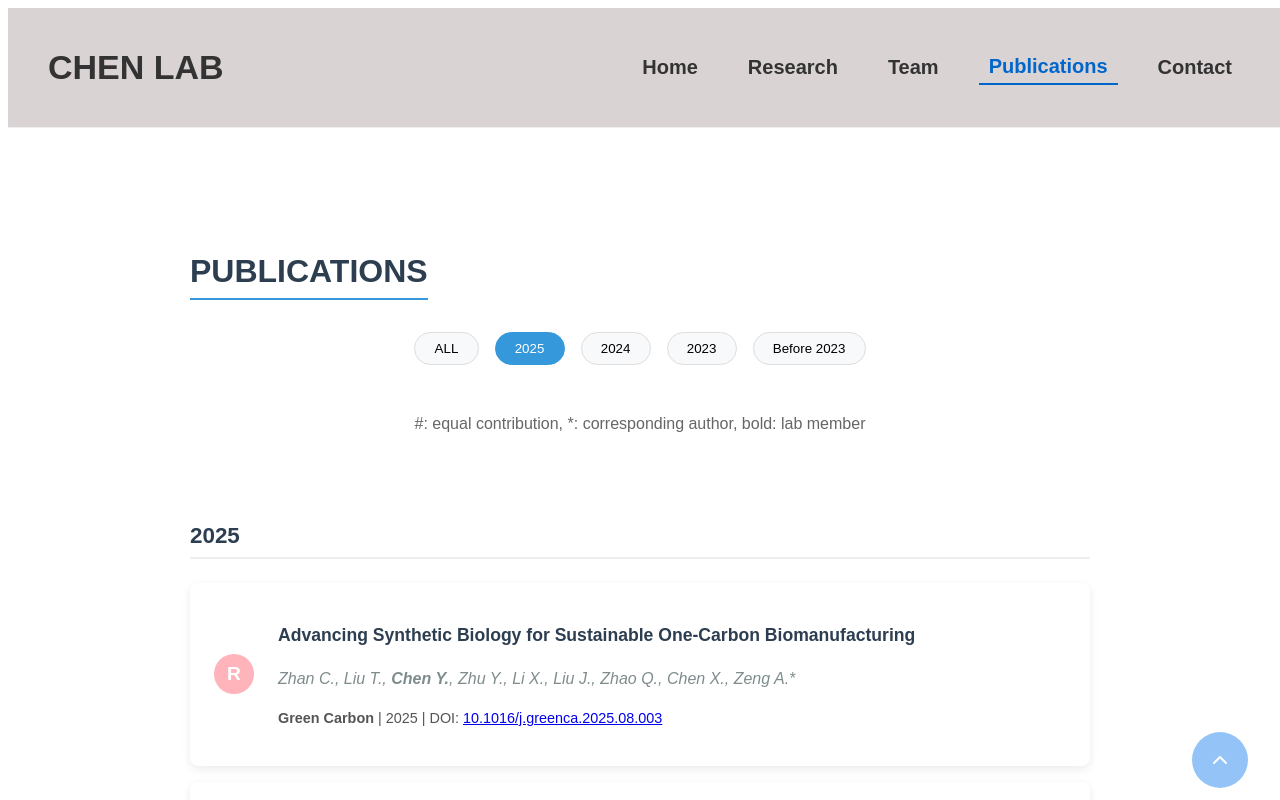
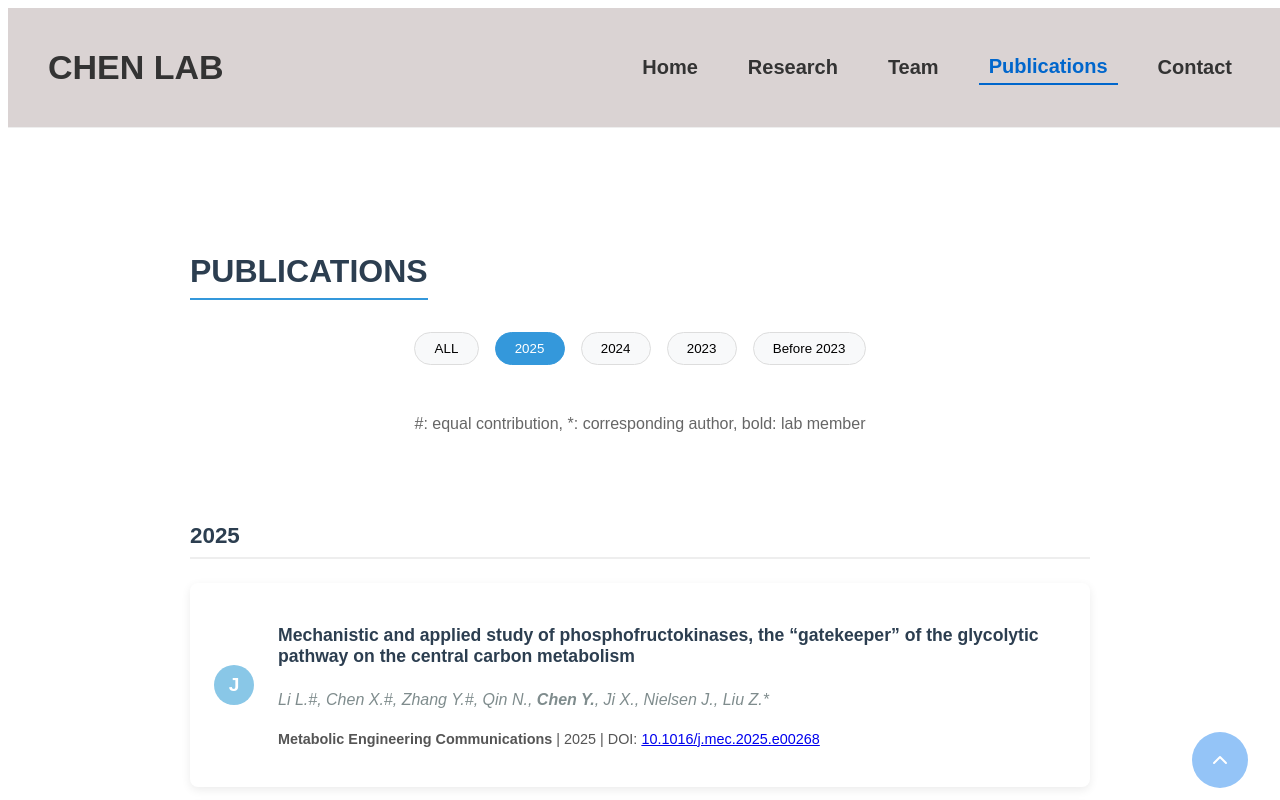
Before and after one commit to huangyuanyuan98/ChenYuLab-Website, a Vue app: page /publications in a window 1280 px wide. Shown: the top 800 px of the page. Built offline with nearby package versions, Linux system fonts and the light colour scheme.

Commit message:
Update CV with latest publications

```diff
--- a/src/assets/data/publications.json
+++ b/src/assets/data/publications.json
@@ -1,4 +1,16 @@
 [
+  {
+      "id": 43,
+      "year": 2025,
+      "month": 12,
+      "yearLabel": "2025",
+      "type": "journal",
+      "title": "Mechanistic and applied study of phosphofructokinases, the “gatekeeper” of the glycolytic pathway on the central carbon metabolism",
+      "authors": "Li L.#, Chen X.#, Zhang Y.#, Qin N., <strong>Chen Y.</strong>, Ji X., Nielsen J., Liu Z.*",
+      "journal": "Metabolic Engineering Communications",
+      "doi": "10.1016/j.mec.2025.e00268",
+      "pdf": ""
+  },
   {
       "id": 42,
       "year": 2025,
--- a/src/components/PI.vue
+++ b/src/components/PI.vue
@@ -28,7 +28,7 @@ body {
 <template>
   <div class="pdf-container">
     <iframe
-      src="/data/resume_20250920.pdf#toolbar=0&navpanes=0"
+      src="/data/resume_20260107.pdf#toolbar=0&navpanes=0"
       width="100%"
       height="100%"
       frameborder="0"
```
Also changed, not shown: 1 other file (tests, documents, lock files or other folders).
